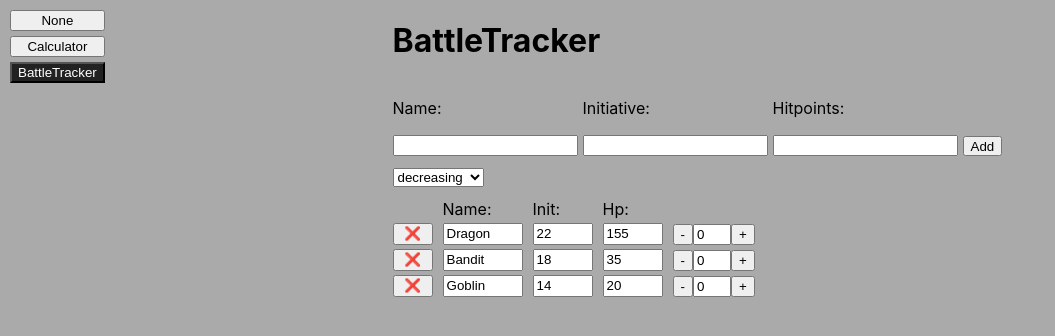
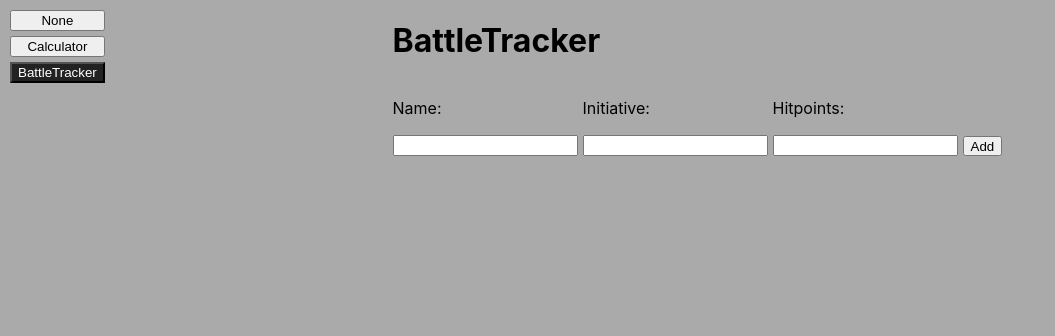
Before and after one commit to info773/playground, a React (Create React App) app: page / in a window 1280 px wide. Both pictures are taken after a click on the button "BattleTracker". Shown: the top 336 px of the page, without its empty margins (0-1055 px from the left). Built offline with nearby package versions, Linux system fonts and the light colour scheme.

Commit message:
BattleTracker, added Input checker

```diff
--- a/src/BattleTracker/BattleTracker.js
+++ b/src/BattleTracker/BattleTracker.js
@@ -2,29 +2,8 @@ import { useState } from "react";
 import { Form } from "./Form";
 import { TrackerContet } from "./TrackerContet";
 
-const startingMonsters = [
-  {
-    name: "Bandit",
-    init: 18,
-    hp: 35,
-    id: 1,
-  },
-  {
-    name: "Dragon",
-    init: 22,
-    hp: 155,
-    id: 2,
-  },
-  {
-    name: "Goblin",
-    init: 14,
-    hp: 20,
-    id: 3,
-  },
-];
-
 export default function BattleTracker() {
-  const [monsters, setMonsters] = useState(startingMonsters);
+  const [monsters, setMonsters] = useState([]);
 
   function handleAddMonster(newMonster) {
     setMonsters((monsters) => [...monsters, newMonster]);
--- a/src/BattleTracker/Form.js
+++ b/src/BattleTracker/Form.js
@@ -7,6 +7,27 @@ export function Form({ onAddMonsters }) {
 
   function handleSubmit(e) {
     e.preventDefault();
+
+    setInit((prev) => Number(prev));
+    setHp((prev) => Number(prev));
+
+    if (isNaN(init) && isNaN(hp)) {
+      alert("Initiative AND Hitpoints must be a number each");
+      setInit("");
+      setHp("");
+      return;
+    }
+
+    if (isNaN(init)) {
+      alert("Initiative must be a number");
+      setInit("");
+      return;
+    }
+    if (isNaN(hp)) {
+      alert("Hitpoints must be a number");
+      setHp("");
+      return;
+    }
 
     const id = crypto.randomUUID();
     const newMonster = {
@@ -40,7 +61,7 @@ export function Form({ onAddMonsters }) {
             type="text"
             name="init"
             value={init}
-            onChange={(e) => setInit(Number(e.target.value))}
+            onChange={(e) => setInit(e.target.value)}
           />
         </div>
         <div>
@@ -49,7 +70,7 @@ export function Form({ onAddMonsters }) {
             type="text"
             name="hp"
             value={hp}
-            onChange={(e) => setHp(Number(e.target.value))}
+            onChange={(e) => setHp(e.target.value)}
           />
         </div>
         <button className="battletracker-btn-form">Add</button>
--- a/src/BattleTracker/TrackerContet.js
+++ b/src/BattleTracker/TrackerContet.js
@@ -17,13 +17,17 @@ export function TrackerContet({ monsters, onDeleteMonster, onUpdateMonster }) {
 
   return (
     <div>
+      {monsters.length !== 0 && (
         <Sorting sortBy={sortBy} setSortBy={setSortBy} />
+      )}
+      {monsters.length !== 0 ? (
         <div className="monster">
           <span></span>
           <span>Name:</span>
           <span>Init:</span>
           <span>Hp:</span>
         </div>
+      ) : null}
       {sortedMonsters.map((monster) => (
         <span className="monster">
           <Monster
```
Lines whose indentation alone changed are shown as unchanged.
